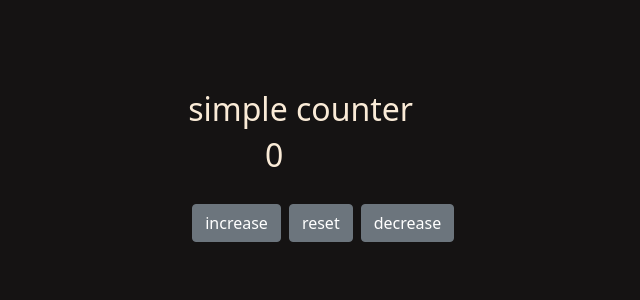
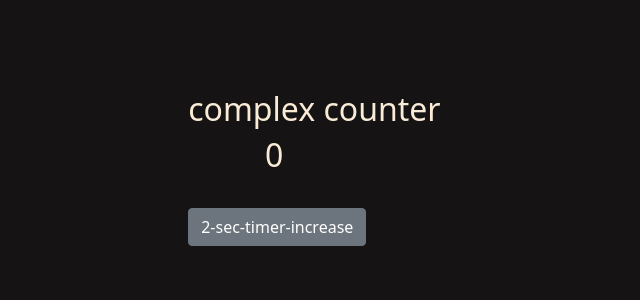
Before and after one commit to KiarashYavari/react_codes, a React (Create React App) app: page / in a window 1280 px wide. Shown: the top 300 px of the page, without its empty margins (201-841 px from the left). Built offline with nearby package versions, Linux system fonts and the light colour scheme.

Commit message:
build complex counter with useState return function

```diff
--- a/src/App.js
+++ b/src/App.js
@@ -1,10 +1,10 @@
-import UseStateCounter from './UseStateCounter';
+import UseStateComplexCounter from './UseStateComplexCounter';
 import 'bootstrap/dist/css/bootstrap.min.css';
 
 function App() {
   return (
     <div className="App">
-      <UseStateCounter />
+      <UseStateComplexCounter />
     </div>
   );
 }
--- /dev/null
+++ b/src/UseStateComplexCounter.js
@@ -0,0 +1,23 @@
+import React, {useState} from 'react'
+
+const UseStateComplexCounter = () => {
+    const[number, setNumber] = useState(0);
+    const counterbtn_hndl = () => {
+        setTimeout(()=>{
+            setNumber((prevNumber)=>{
+                return prevNumber + 1;
+            });
+        }, 2000);
+    };
+    return (
+        <>
+            <section className='container'>
+                <h2 className='row' id="counter-title">complex counter</h2>
+                <h2 className='row' id="counter-number">{number}</h2>
+                <button className="row btn btn-secondary" id="counter-btn" onClick={counterbtn_hndl}>2-sec-timer-increase</button>
+            </section>
+        </>
+    )
+}
+
+export default UseStateComplexCounter
```
